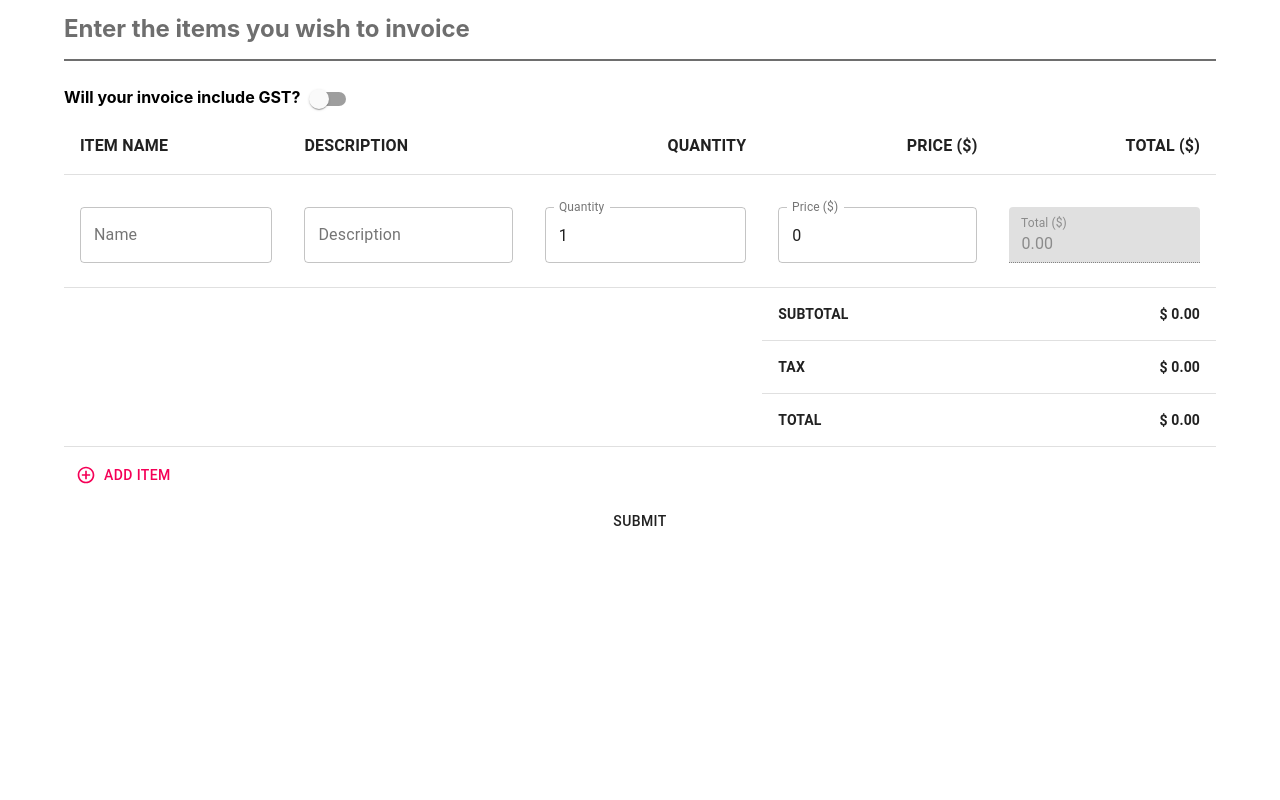
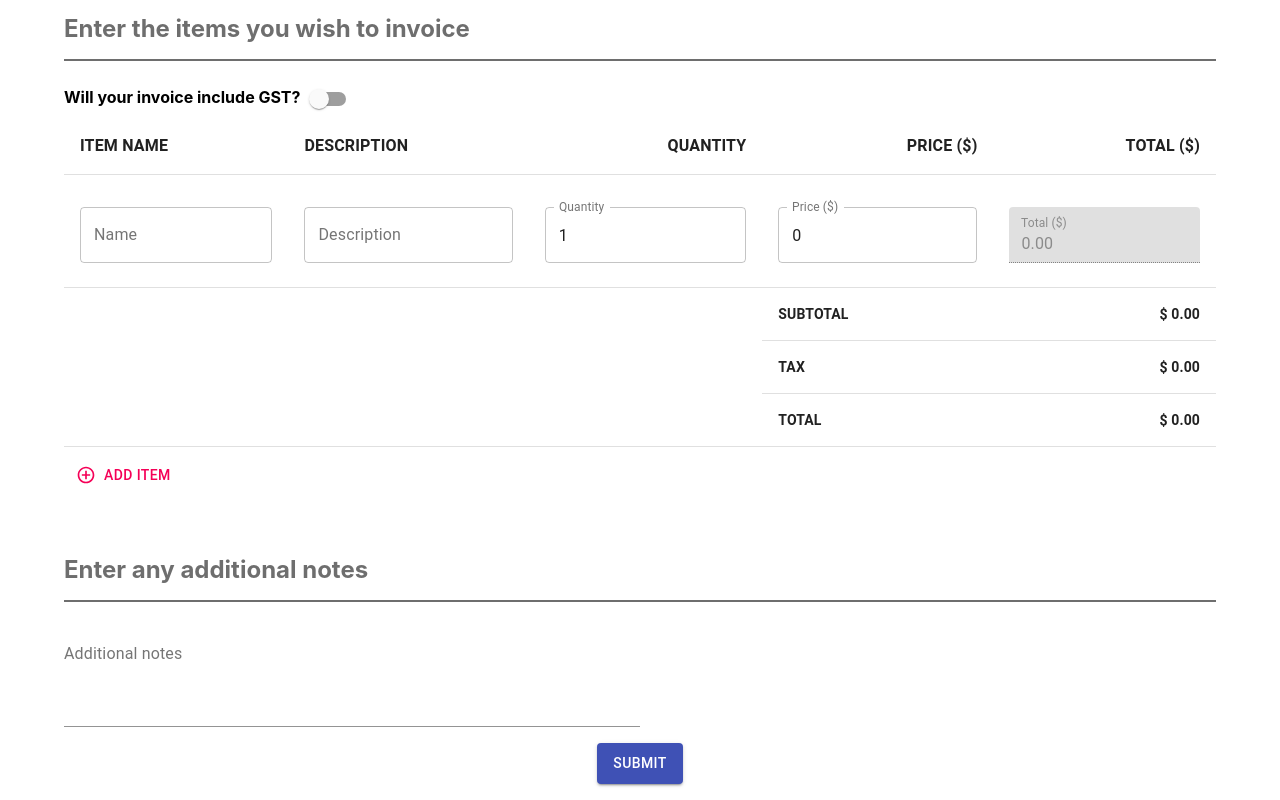
Before and after one commit to jonotp/invoice, a React (Create React App) app in the folder client/: page / in a window 1280 px wide. Shown: the part 956-1756 px from the top of the page. Before the commit the page ends 1496 px from the top, so only its background shows below. Built offline with nearby package versions, Linux system fonts and the light colour scheme.

Commit message:
Add notes field for invoicec form

```diff
--- a/client/src/containers/invoice-form.container.tsx
+++ b/client/src/containers/invoice-form.container.tsx
@@ -1,4 +1,4 @@
-import React, { useEffect, useState } from "react";
+import React, { ChangeEvent, useEffect, useState } from "react";
 import { MuiPickersUtilsProvider } from "@material-ui/pickers";
 import SupplierSection from "../components/supplier-section.component";
 import CustomerSection from "../components/customer-section.component";
@@ -10,9 +10,9 @@ import {
   DefaultItem,
   IInvoice,
 } from "../types";
+import DateFnsUtils from "@date-io/date-fns";
+import { Button, TextField } from "@material-ui/core";
 import "../styles/containers/invoice-form.container.scss";
-import DateFnsUtils from "@date-io/date-fns";
-import { Button } from "@material-ui/core";
 
 const InvoiceFormContainer = () => {
   const isAuthenticated = false;
@@ -55,6 +55,11 @@ const InvoiceFormContainer = () => {
     console.log(invoice);
   };
 
+  const handleNotesTextChange = (event : ChangeEvent<HTMLInputElement>) => {
+    event.persist();
+    setNotes(event.target.value);
+  }
+
   return (
     <MuiPickersUtilsProvider utils={DateFnsUtils}>
       <div className="invoice-grid">
@@ -84,8 +89,25 @@ const InvoiceFormContainer = () => {
             onGSTUpdate={setHasGST}
           />
         </div>
+        <div className="invoice-section">
+          <section className="notes-section">
+            <h1>Enter any additional notes</h1>
+            <TextField
+              id="notes"
+              label="Additional notes"
+              name="notes"
+              margin="none"
+              className="notes-field"
+              rows={4}
+              rowsMax={8}
+              multiline={true}
+              value={notes}
+              onChange={handleNotesTextChange}
+            />
+          </section>
+        </div>
       </div>
-      <Button onClick={onSubmit}>Submit</Button>
+      <Button className="submit-button" color="primary" variant="contained" onClick={onSubmit}>Submit</Button>
     </MuiPickersUtilsProvider>
   );
 };
--- a/client/src/styles/containers/invoice-form.container.scss
+++ b/client/src/styles/containers/invoice-form.container.scss
@@ -1,10 +1,4 @@
 @import "../variables";
-
-h1 {
-  padding-bottom: 1rem;
-  color: $grey;
-  border-bottom: 2px $grey solid;
-}
 
 .invoice-grid {
   display: grid;
@@ -12,16 +6,31 @@ h1 {
   grid-template-columns: 1fr;
   row-gap: 2rem;
   text-align: left;
+
+  h1 {
+    padding-bottom: 1rem;
+    color: $grey;
+    border-bottom: 2px $grey solid;
+  }
+}
+
+.submit-button {
+  padding: 0.5rem 1rem !important;
+  margin: 1rem 0rem !important;
+}
+
+.notes-field {
+  width: 50%;
 }
 
 .table-head {
   tr > th {
     font-weight: bold;
     text-transform: uppercase;
-    font-size:1rem;
+    font-size: 1rem;
   }
 }
 
-.total-section{
+.total-section {
   border-top: 1px solid $black;
 }
```
